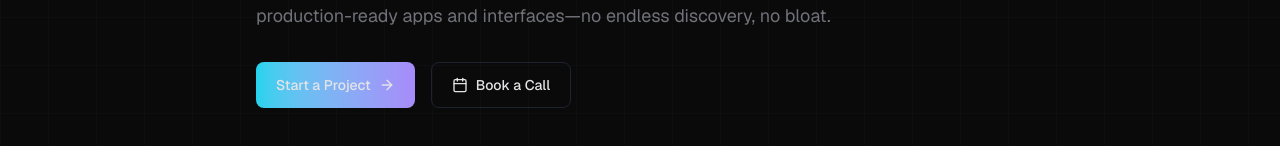
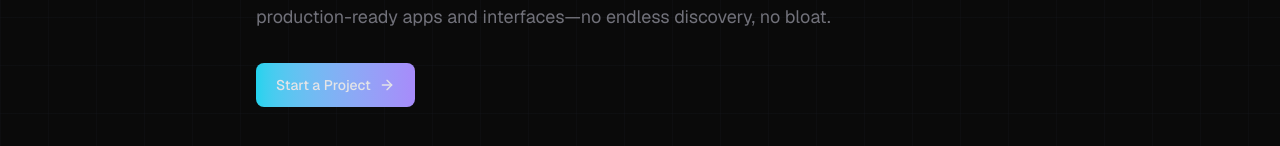
Before and after one commit to dchobarkar/gigdevos, a Next.js app: page / in a window 1280 px wide. Shown: the part 415-561 px from the top of the page. Built offline with nearby package versions, Linux system fonts and the light colour scheme.

Commit message:
feat: add footer

```diff
--- /dev/null
+++ b/app/components/Footer.tsx
@@ -0,0 +1,42 @@
+"use client";
+
+import { motion } from "framer-motion";
+import Link from "next/link";
+
+import { FOOTER_CONTENT } from "../constants/footer";
+
+export default function Footer() {
+  return (
+    <footer className="relative border-t border-[var(--border)] py-8 px-6">
+      <div className="mx-auto max-w-6xl">
+        <div className="flex flex-col md:flex-row items-center justify-between gap-4">
+          <motion.p
+            initial={{ opacity: 0 }}
+            whileInView={{ opacity: 1 }}
+            viewport={{ once: true }}
+            className="font-mono text-sm text-[var(--muted)]"
+          >
+            {FOOTER_CONTENT.copyright}
+          </motion.p>
+
+          <motion.nav
+            initial={{ opacity: 0 }}
+            whileInView={{ opacity: 1 }}
+            viewport={{ once: true }}
+            className="flex items-center gap-6"
+          >
+            {FOOTER_CONTENT.links.map((link) => (
+              <Link
+                key={link.href}
+                href={link.href}
+                className="text-sm text-[var(--muted)] hover:text-[var(--accent-cyan)] transition-colors"
+              >
+                {link.label}
+              </Link>
+            ))}
+          </motion.nav>
+        </div>
+      </div>
+    </footer>
+  );
+}
--- a/app/components/Hero.tsx
+++ b/app/components/Hero.tsx
@@ -1,9 +1,8 @@
 "use client";
 
 import { motion } from "framer-motion";
-import { ArrowRight, Calendar } from "lucide-react";
+import { ArrowRight } from "lucide-react";
 import Link from "next/link";
-
 import { HERO_CONTENT } from "../constants/hero";
 
 export default function Hero() {
@@ -47,21 +46,14 @@ export default function Hero() {
           initial={{ opacity: 0, y: 16 }}
           animate={{ opacity: 1, y: 0 }}
           transition={{ duration: 0.5, delay: 0.3 }}
-          className="mt-8 flex flex-wrap gap-4"
+          className="mt-8"
         >
           <Link
-            href={HERO_CONTENT.ctas.primary.href}
+            href={HERO_CONTENT.cta.href}
             className="inline-flex items-center gap-2 rounded-lg bg-gradient-to-r from-[var(--accent-cyan)] to-[var(--accent-purple)] px-5 py-3 text-sm font-medium text-[var(--cta-text)] hover:opacity-90 transition-opacity"
           >
-            {HERO_CONTENT.ctas.primary.label}
+            {HERO_CONTENT.cta.label}
             <ArrowRight size={16} />
-          </Link>
-          <Link
-            href={HERO_CONTENT.ctas.secondary.href}
-            className="inline-flex items-center gap-2 rounded-lg border border-[var(--border)] px-5 py-3 text-sm font-medium text-[var(--foreground)] hover:border-[var(--accent-cyan)] hover:text-[var(--accent-cyan)] transition-colors"
-          >
-            <Calendar size={16} />
-            {HERO_CONTENT.ctas.secondary.label}
           </Link>
         </motion.div>
 
--- /dev/null
+++ b/app/constants/footer.ts
@@ -0,0 +1,8 @@
+export const FOOTER_CONTENT = {
+  brand: "gigdevos",
+  copyright: `© ${new Date().getFullYear()} gigdevos. All rights reserved.`,
+  links: [
+    { label: "Email", href: "mailto:dchobarkar@gmail.com" },
+    { label: "LinkedIn", href: "https://linkedin.com/in/dchobarkar" },
+  ],
+};
--- a/app/constants/hero.ts
+++ b/app/constants/hero.ts
@@ -6,15 +6,9 @@ export const HERO_CONTENT = {
   },
   subtext:
     "Frontend & full-stack development for fast-moving teams. I ship production-ready apps and interfaces—no endless discovery, no bloat.",
-  ctas: {
-    primary: {
-      label: "Start a Project",
-      href: "#contact",
-    },
-    secondary: {
-      label: "Book a Call",
-      href: "#contact",
-    },
+  cta: {
+    label: "Start a Project",
+    href: "#contact",
   },
   availability: {
     badge: "Available for gigs",
--- a/app/layout.tsx
+++ b/app/layout.tsx
@@ -2,6 +2,7 @@ import type { Metadata } from "next";
 import { Geist, Geist_Mono } from "next/font/google";
 
 import Header from "./components/Header";
+import Footer from "./components/Footer";
 import { SITE_METADATA } from "./constants/metadata";
 import "./globals.css";
 
@@ -37,6 +38,7 @@ export default function RootLayout({
       >
         <Header />
         {children}
+        <Footer />
       </body>
     </html>
   );
```
